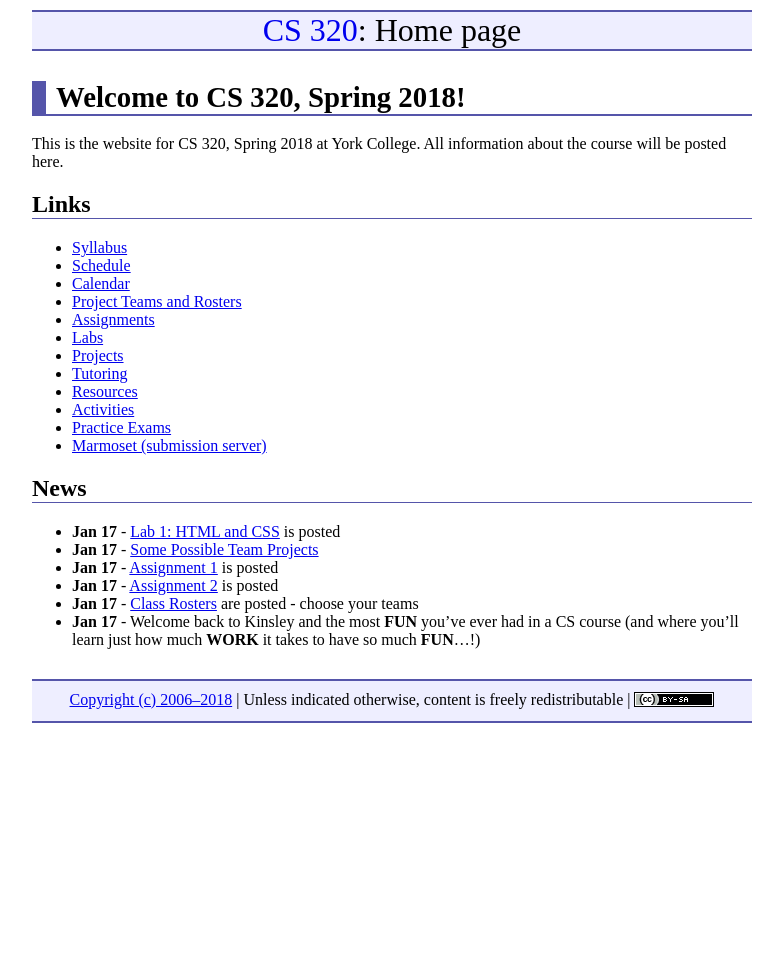
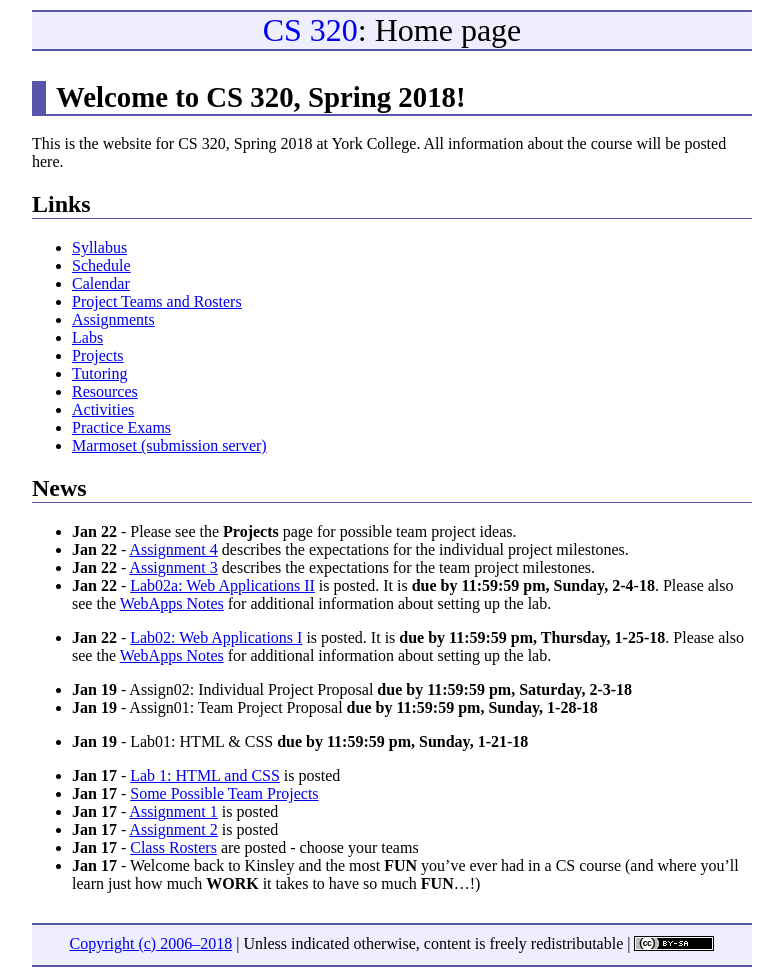
Before and after one commit to ycpcs/cs320-spring2018, a Jekyll site: the page built from index.md, in a window 1280 px wide. Shown: the whole page, without its empty margins (248-1031 px from the left). Built offline with Jekyll 4.4.1, drawn with Linux system fonts in a browser that asks for light colours; before the commit the page ends 900 px from its top, so only the background shows below that.

Commit message:
updated due dates

```diff
--- a/index.md
+++ b/index.md
@@ -65,19 +65,17 @@ All information about the course will be posted here.
 
 * **Feb 2** - [Assignment 5](assign/assign05.html) is **due Sunday, 2-11-18**
 
-* **Jan 24** - Please see the **Projects** page for possible team project ideas.
+-->
 
+* **Jan 22** - Please see the **Projects** page for possible team project ideas.
 * **Jan 22** - [Assignment 4](assign/assign04.html) describes the expectations for the individual project milestones.
+* **Jan 22** - [Assignment 3](assign/assign03.html) describes the expectations for the team project milestones.
+* **Jan 22** - [Lab02a: Web Applications II](labs/lab02a.html) is posted.  It is **due by 11:59:59 pm, Sunday, 2-4-18**.  Please also see the [WebApps Notes](labs/lab02_notes.html) for additional information about setting up the lab.
+* **Jan 22** - [Lab02: Web Applications I](labs/lab02.html) is posted.  It is **due by 11:59:59 pm, Thursday, 1-25-18**.  Please also see the [WebApps Notes](labs/lab02_notes.html) for additional information about setting up the lab.
 
-* **Jan 22** - [Assignment 3](assign/assign03.html) describes the expectations for the team project milestones.
-
-* **Jan 22** - [Lab02: Web Applications II](labs/lab02a.html) is posted.  It is **due Sunday, 2-4-18**.  Please also see the [WebApps Notes](labs/lab02_notes.html) for additional information about setting up the lab.
-
-* **Jan 19** - Assign02: Individual Project Proposal **due Sunday, 2-3-18**
-* **Jan 19** - Assign01: Team Project Proposal **due Sunday, 1-28-18**
-* **Jan 19** - Lab01: HTML & CSS **due Sunday, 1-21-18**
-
--->
+* **Jan 19** - Assign02: Individual Project Proposal **due by 11:59:59 pm, Saturday, 2-3-18**
+* **Jan 19** - Assign01: Team Project Proposal **due by 11:59:59 pm, Sunday, 1-28-18**
+* **Jan 19** - Lab01: HTML & CSS **due by 11:59:59 pm, Sunday, 1-21-18**
 
 * **Jan 17** - [Lab 1: HTML and CSS](labs/lab01.html) is posted
 * **Jan 17** - [Some Possible Team Projects](projects/index.html)
```
